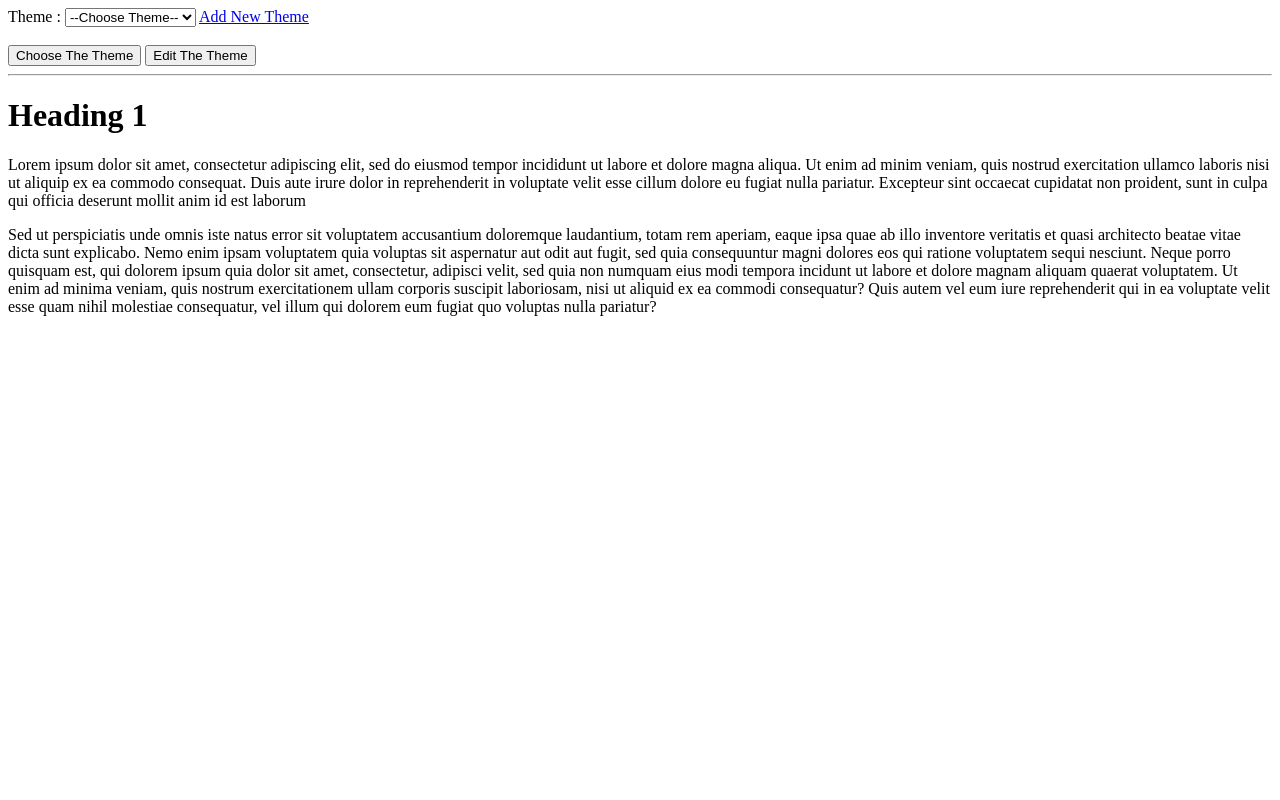
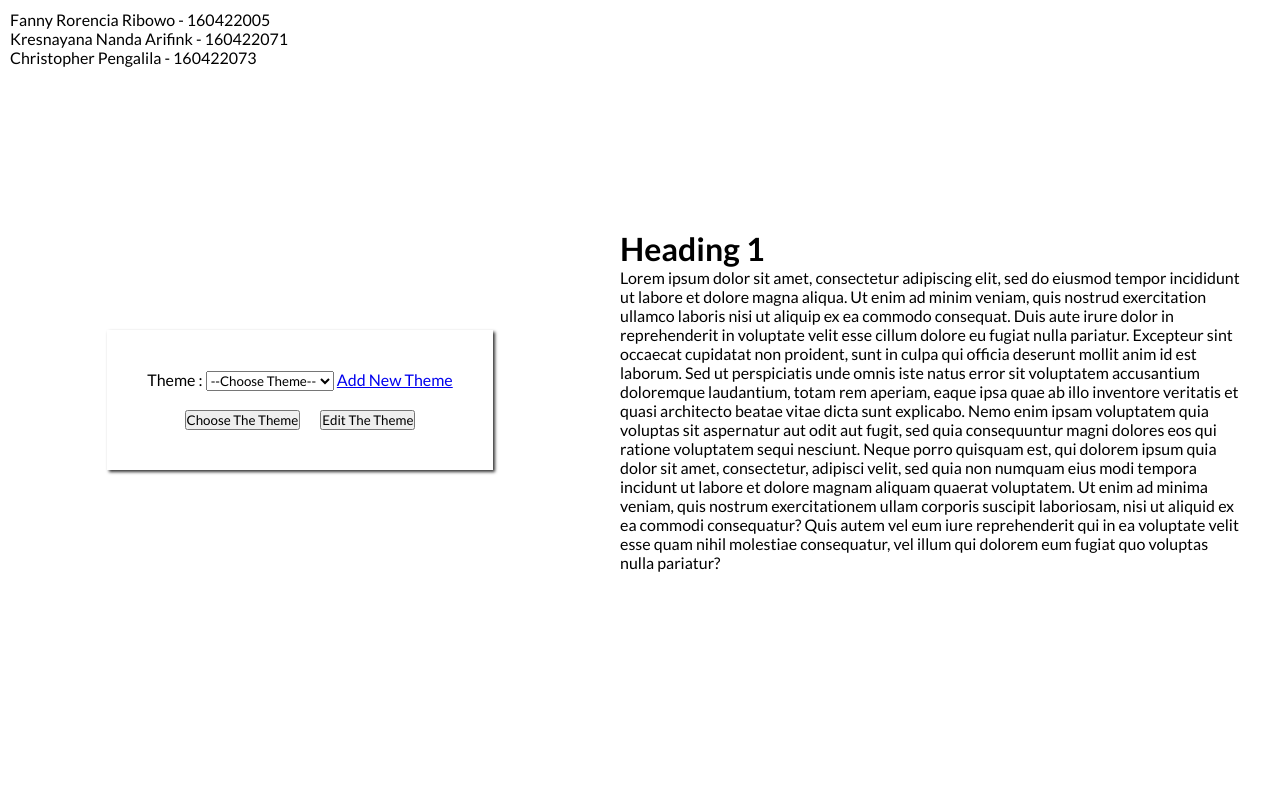
Before and after one commit to fannyyrr29/webprogUTS, a PHP site: page / in a window 1280 px wide. Run offline with PHP 8.4, Linux system fonts and the light colour scheme.

Commit message:
design page

```diff
--- a/index.php
+++ b/index.php
@@ -12,7 +12,7 @@
 		$paragraphColor = $_COOKIE[$tema . '_colorParagraph'];
 		$alignment = $_COOKIE[$tema . '_alignment'];
 		$fontSize = $_COOKIE[$tema . '_fontSize'];
-		$choosen = "index.php";
+		$choosen = "";
 	} else if(isset($_POST['edit'])){
 		$tema = $_POST['themes'];
 		$bgColor = $_COOKIE[$tema .'_bgColor'];
@@ -29,7 +29,39 @@
 	<meta charset="utf-8">
 	<meta name="viewport" content="width=device-width, initial-scale=1">
 	<title>THEMES</title>
+	<link rel="preconnect" href="https://fonts.googleapis.com">
+	<link rel="preconnect" href="https://fonts.gstatic.com" crossorigin>
+	<link href="https://fonts.googleapis.com/css2?family=Lato:ital,wght@0,100;0,300;0,400;0,700;0,900;1,100;1,300;1,400;1,700;1,900&family=Montserrat:ital,wght@0,100..900;1,100..900&display=swap" rel="stylesheet">
+	<link rel="stylesheet" href="style.css">
 	<style type="text/css">
+		.container{
+			display: grid;
+			grid-template-columns: 600px auto;
+			grid-gap: 20px;
+			height: 100vh;
+		}
+		.form{
+			padding: 40px;
+			margin: auto;
+			box-shadow: 2px 2px 3px rgba(0, 0, 0, 0.8);
+		}
+		.result{
+			padding-right: 40px;
+			margin: auto;
+		}
+		.button{
+			display: flex;
+			justify-content: center;
+			gap: 20px;
+		}
+		.dotted-background {
+    		background-image: radial-gradient(circle at 0.5px 0.5px, #ffffff 0.5px, transparent 0.5px); /* Dotted pattern */
+    		background-size: 10px 10px; /* Adjust the size of the dots */
+		}
+		.developer{
+			position: fixed;
+			padding: 10px;
+		}
 		<?php if(isset($_POST['choosen'])) : ?>
 		body{
 			background-color: <?php echo $bgColor; ?>;
@@ -37,15 +69,35 @@
 		h1{
 			color: <?php echo $headingColor;?>;
 			text-align: <?php echo $alignment;?>;
+			margin-bottom: 10px;
 		}
 		p{
 			color: <?php echo $paragraphColor;?>;
 			font-size: <?php echo $fontSize; ?>px;
+			text-align: justify;
+		}
+		label{
+			color: <?php echo $paragraphColor;?>;
+		}
+		.bg{
+			background-color:<?php echo $headingColor?>;
+			box-shadow: 2px 0px 5px <?php echo $paragraphColor?>;
+		}
+		.developer p{
+			color: <?php echo $paragraphColor;?>;
 		}
 		<?php endif; ?>
+
 	</style>
 </head>
 <body>
+	<div class="developer">
+		<p>Fanny Rorencia Ribowo - 160422005</p>
+		<p>Kresnayana Nanda Arifink - 160422071</p>
+		<p>Christopher Pengalila - 160422073</p>
+	</div>
+	<div class="container dotted-background">
+		<div class="form bg">
 		<form method="post" action="<?php echo $choosen;?>">
 			<label>Theme : </label>
 			<select size="1" name="themes" required >
@@ -53,9 +105,7 @@
 				<?php
 					if (isset($_COOKIE['submit'])) {
 						foreach ($_COOKIE as $name => $value) {
-					# code...
 							if (strpos($name, 'theme_') === 0) {
-						# code...
 							$theme = explode('_', $name);
 							$themeName = $theme[1];
 							echo "<option value=\"$themeName\">$themeName</option>";
@@ -67,13 +117,21 @@
 			<a href="tambah.php">Add New Theme</a>
 			<br>
 			<br>
+			<div class="button">
 				<input type="submit" name="choosen" value="Choose The Theme">
 				<input type="submit" name="edit" value="Edit The Theme">
+			</div>
+
 		</form>
-	<hr>
+		</div>
+		<div class="result">
 			<h1>Heading 1</h1>
-	<p>Lorem ipsum dolor sit amet, consectetur adipiscing elit, sed do eiusmod tempor incididunt ut labore et dolore magna aliqua. Ut enim ad minim veniam, quis nostrud exercitation ullamco laboris nisi ut aliquip ex ea commodo consequat. Duis aute irure dolor in reprehenderit in voluptate velit esse cillum dolore eu fugiat nulla pariatur. Excepteur sint occaecat cupidatat non proident, sunt in culpa qui officia deserunt mollit anim id est laborum</p>
-	<p>Sed ut perspiciatis unde omnis iste natus error sit voluptatem accusantium doloremque laudantium, totam rem aperiam, eaque ipsa quae ab illo inventore veritatis et quasi architecto beatae vitae dicta sunt explicabo. Nemo enim ipsam voluptatem quia voluptas sit aspernatur aut odit aut fugit, sed quia consequuntur magni dolores eos qui ratione voluptatem sequi nesciunt. Neque porro quisquam est, qui dolorem ipsum quia dolor sit amet, consectetur, adipisci velit, sed quia non numquam eius modi tempora incidunt ut labore et dolore magnam aliquam quaerat voluptatem. Ut enim ad minima veniam, quis nostrum exercitationem ullam corporis suscipit laboriosam,
+			<p>Lorem ipsum dolor sit amet, consectetur adipiscing elit, sed do eiusmod tempor incididunt ut labore et dolore magna aliqua. Ut enim ad minim veniam, quis nostrud exercitation ullamco laboris nisi ut aliquip ex ea commodo consequat. Duis aute irure dolor in reprehenderit in voluptate velit esse cillum dolore eu fugiat nulla pariatur. Excepteur sint occaecat cupidatat non proident, sunt in culpa qui officia deserunt mollit anim id est laborum. Sed ut perspiciatis unde omnis iste natus error sit voluptatem accusantium doloremque laudantium, totam rem aperiam, eaque ipsa quae ab illo inventore veritatis et quasi architecto beatae vitae dicta sunt explicabo. Nemo enim ipsam voluptatem quia voluptas sit aspernatur aut odit aut fugit, sed quia consequuntur magni dolores eos qui ratione voluptatem sequi nesciunt. Neque porro quisquam est, qui dolorem ipsum quia dolor sit amet, consectetur, adipisci velit, sed quia non numquam eius modi tempora incidunt ut labore et dolore magnam aliquam quaerat voluptatem. Ut enim ad minima veniam, quis nostrum exercitationem ullam corporis suscipit laboriosam,
 			nisi ut aliquid ex ea commodi consequatur? Quis autem vel eum iure reprehenderit qui in ea voluptate velit esse quam nihil molestiae consequatur, vel illum qui dolorem eum fugiat quo voluptas nulla pariatur?</p>
+		</div>
+	</div>
 </body>
+<footer>
+
+</footer>
 </html>
--- /dev/null
+++ b/style.css
@@ -0,0 +1,7 @@
+@import url("https://fonts.googleapis.com/css2?family=Lato:ital,wght@0,100;0,300;0,400;0,700;0,900;1,100;1,300;1,400;1,700;1,900&display=swap");
+* {
+  font-family: "Lato", sans-serif;
+  margin: 0;
+  padding: 0;
+  box-sizing: border-box;
+}
```
Also changed, not shown: edit.php (+31 -1 lines), tambah.php (+48 -23 lines). Lines whose indentation alone changed are shown as unchanged.
